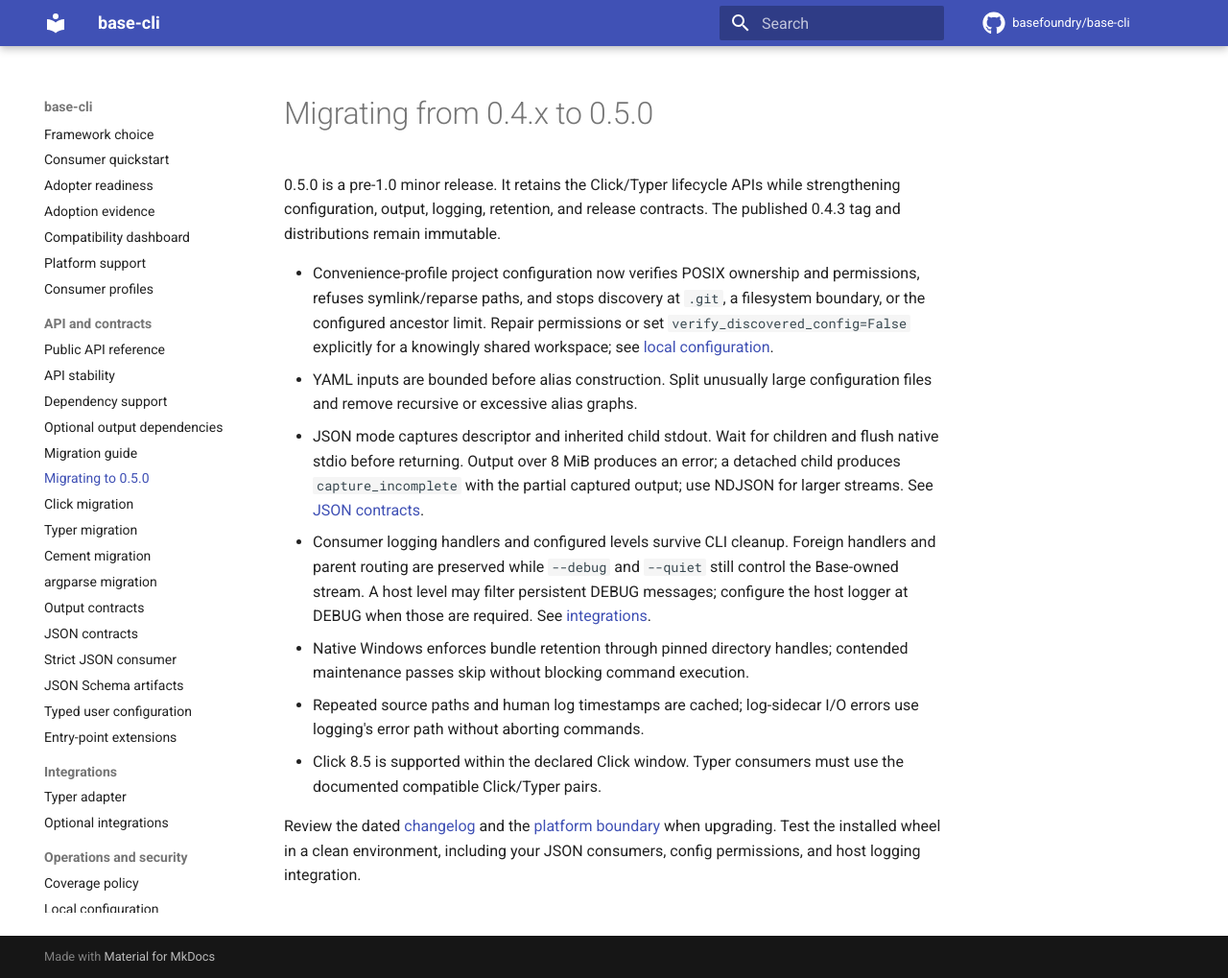
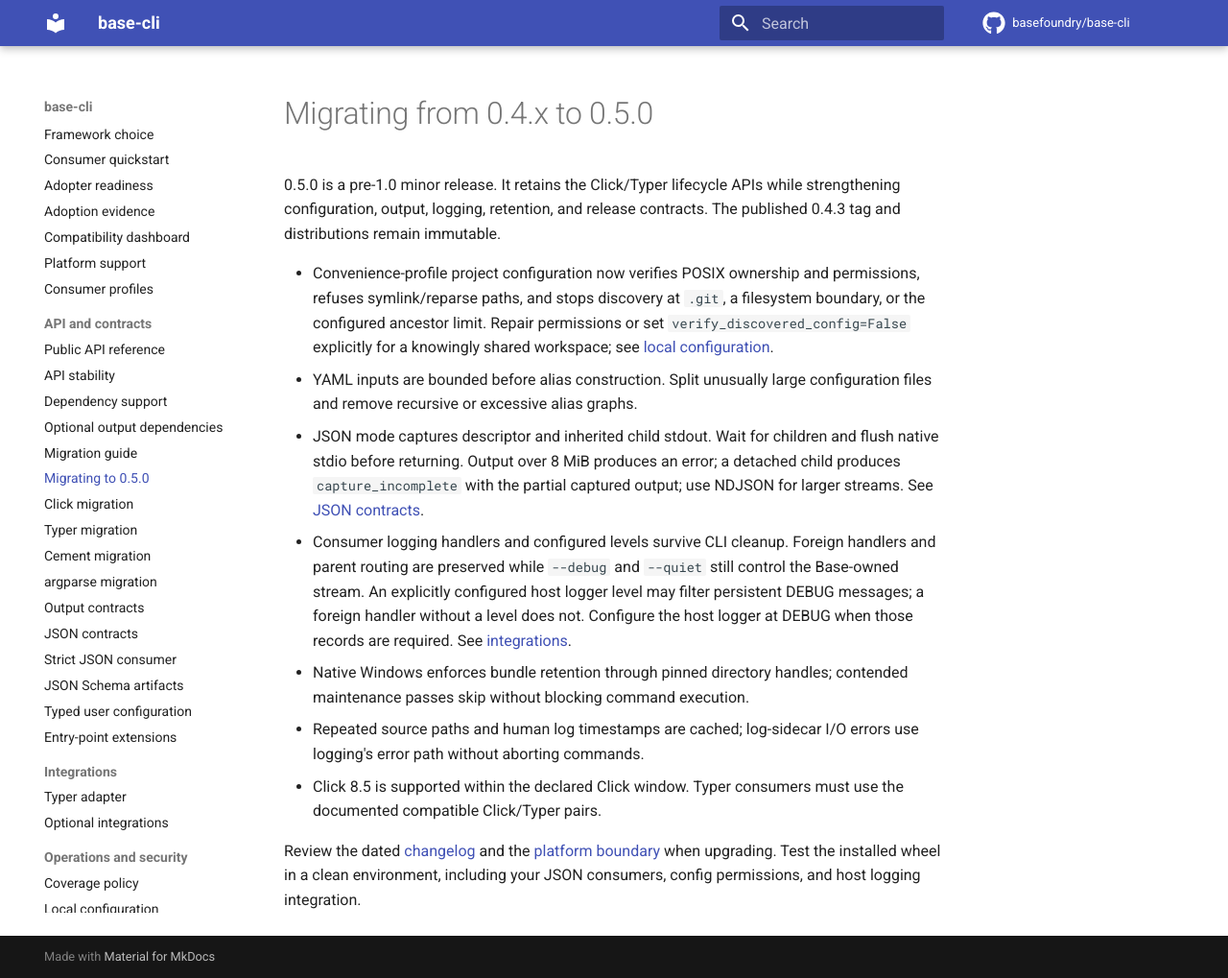
Before and after one commit to basefoundry/base-cli, an MkDocs documentation site: the page built from docs/migration-0.5.md, in a window 1280 px wide and 1019 px high. Shown: the whole window at 96% size. Built offline with MkDocs 1.6.1 and Material for MkDocs 9.7.7, drawn with Linux system fonts in a browser that asks for light colours; comment, search, counter and statistics services are not loaded.

Commit message:
docs: clarify host logging level behavior

```diff
--- a/docs/migration-0.5.md
+++ b/docs/migration-0.5.md
@@ -17,8 +17,9 @@ The published 0.4.3 tag and distributions remain immutable.
   output; use NDJSON for larger streams. See [JSON contracts](json-contracts.md).
 - Consumer logging handlers and configured levels survive CLI cleanup. Foreign
   handlers and parent routing are preserved while `--debug` and `--quiet` still
-  control the Base-owned stream. A host level may filter persistent DEBUG
-  messages; configure the host logger at DEBUG when those are required. See
+  control the Base-owned stream. An explicitly configured host logger level may
+  filter persistent DEBUG messages; a foreign handler without a level does not.
+  Configure the host logger at DEBUG when those records are required. See
   [integrations](integrations.md).
 - Native Windows enforces bundle retention through pinned directory handles;
   contended maintenance passes skip without blocking command execution.
```
